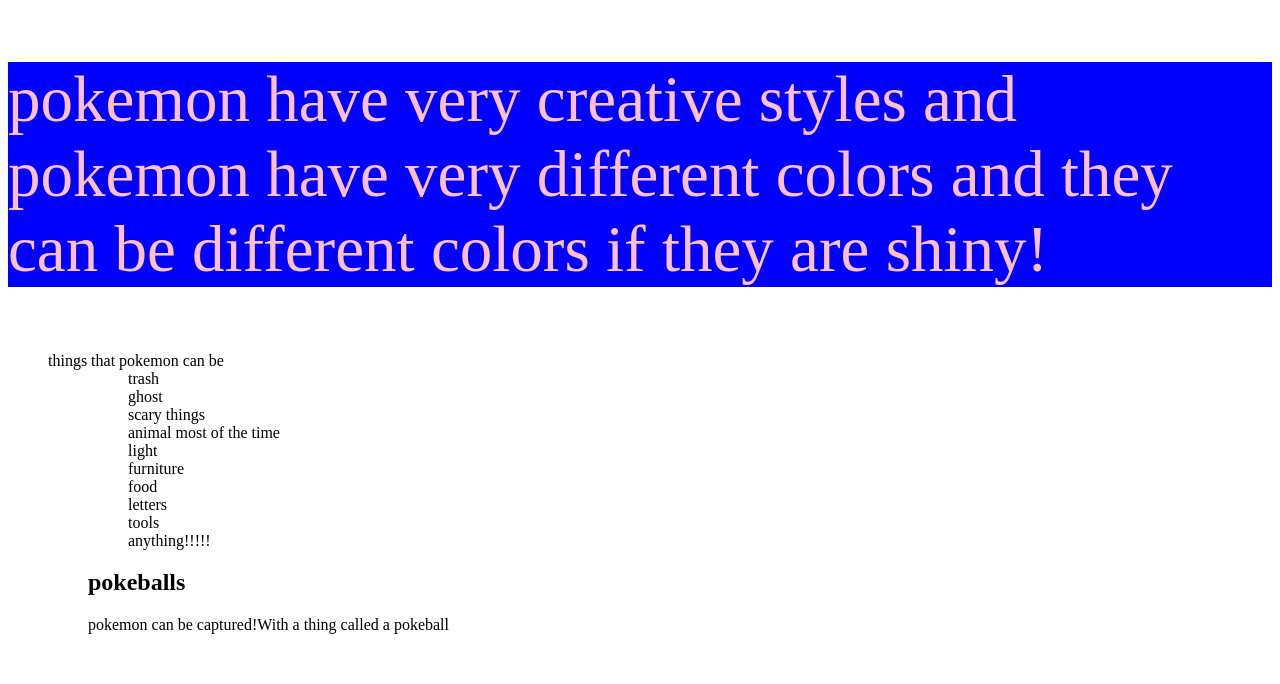
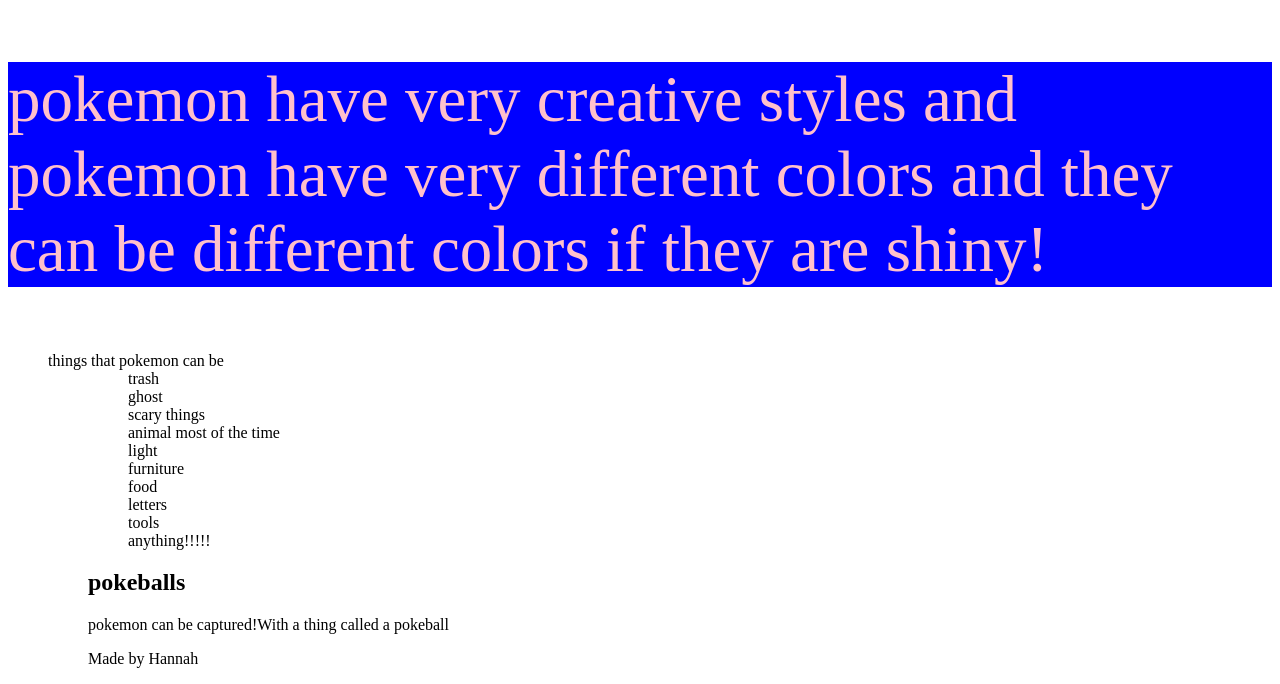
Before and after one commit to hannahkim12/pokemon, a plain HTML site: page index.html in a window 1280 px wide. Shown: the part 122-806 px from the top of the page. Drawn offline with Linux system fonts and the light colour scheme.

Commit message:
my first commit

```diff
--- a/index.html
+++ b/index.html
@@ -23,5 +23,7 @@
 	<h2>pokeballs</h2>
 	<p>pokemon can be captured!With a thing called a pokeball
 
+	<footer>Made by Hannah</footer>
+
 </body>
 </html>
```
